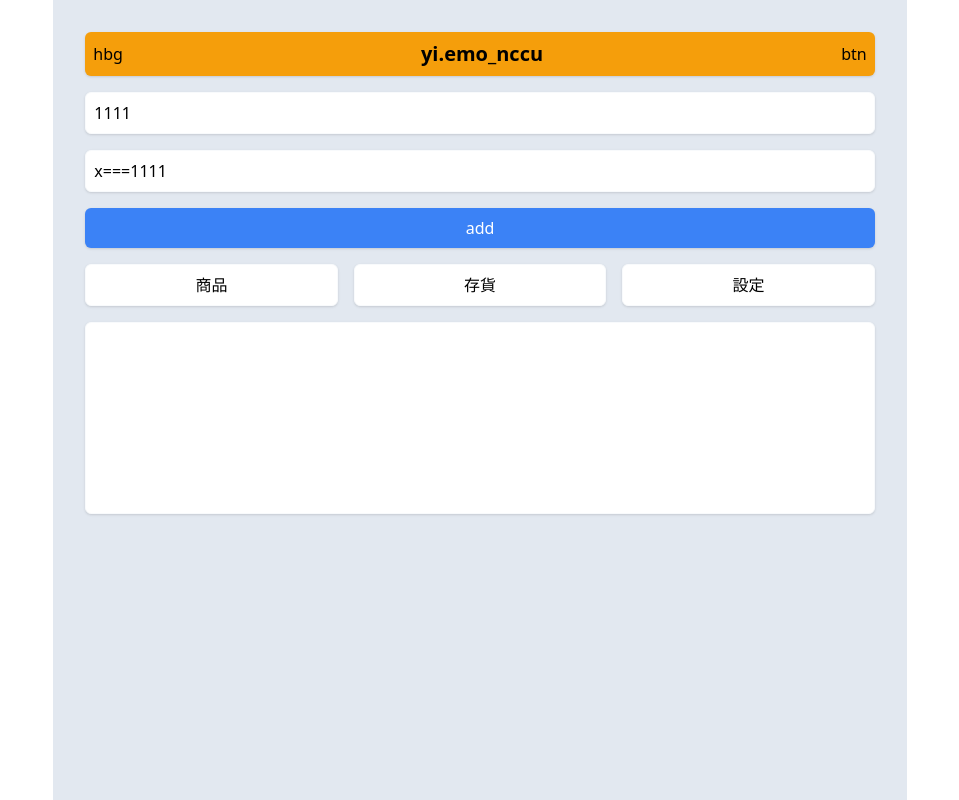
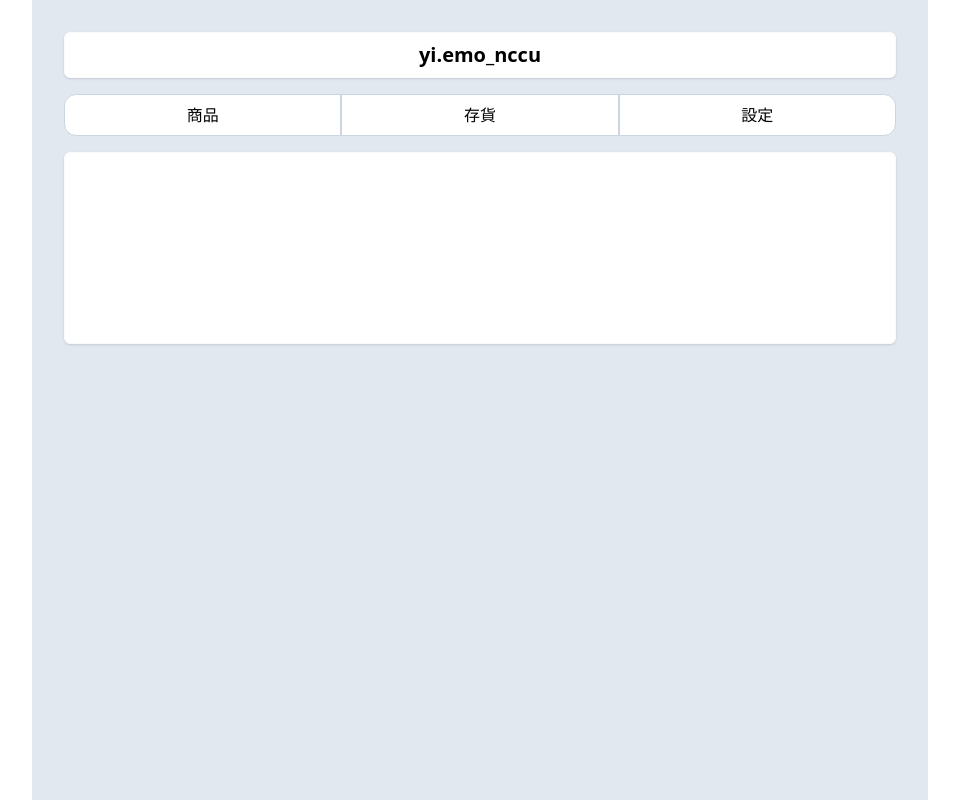
Before and after one commit to z15r7/yiemo_pmis, a Vue app in the folder frontend/: page / in a window 1280 px wide. Shown: the whole page, without its empty margins (160-1119 px from the left). Built offline with nearby package versions, Linux system fonts and the light colour scheme.

Commit message:
make header section

```diff
--- a/frontend/src/components/Header.vue
+++ b/frontend/src/components/Header.vue
@@ -1,10 +1,21 @@
 <template>
-    <div class="flex justify-center place-items-center shadow bg-amber-500 p-2 rounded-md">
-        <div>hbg</div>
+    <div class="flex justify-center place-items-center shadow border border-slate-50 bg-white p-2 rounded-md">
+        <div></div>
         <div class="w-full">
             <p class="text-xl font-bold text-center">{{ title }}</p>
         </div>
-        <div>btn</div>
+        <div></div>
+    </div>
+    <div class="flex flex-grow-0">
+        <div class="flex justify-center flex-grow-0 w-full border border-slate-300 bg-white p-2 rounded-l-xl">
+            <button class="`w-full -m-2 p-2">商品</button>
+        </div>
+        <div class="flex justify-center flex-grow-0 w-full border border-slate-300 bg-white p-2">
+            <button class="w-full -m-2 p-2">存貨</button>
+        </div>
+        <div class="flex justify-center flex-grow-0 w-full border border-slate-300 bg-white p-2 rounded-r-xl">
+            <button class="w-full -m-2 p-2">設定</button>
+        </div>
     </div>
 </template>
 
@@ -12,6 +23,14 @@
 export default {
     data: () => ({
         title: "yi.emo_nccu",
+        item: [
+            {name: "商品", link: "product", selected: false},
+            {name: "存貨", link: "stock", selected: false},
+            {name: "設定", link: "setting", selected: false}
+            // {name: "商品", link: "product", func: goProduct()},
+            // {name: "存貨", link: "stock", func: goStock()},
+            // {name: "設定", link: "setting", func: goSetting()}
+        ]
     }),
     methods: {
     },
--- a/frontend/src/components/Main.vue
+++ b/frontend/src/components/Main.vue
@@ -1,24 +1,7 @@
 <template>
-    <div class="place-item-center w-4/6 p-8 flex-row flex-grow-0 bg-slate-200 h-screen">
+    <div class="w-full max-w-4xl place-item-center p-8 flex-row flex-grow-0 bg-slate-200 h-screen space-y-4">
         <Header />
-        <div class="my-4 border border-slate-50 shadow bg-white p-2 rounded-md">{{ x }}</div>
-        <div class="my-4 border border-slate-50 shadow bg-white p-2 rounded-md" v-if="x===1111">{{ "x===1111" }}</div>
-        <div class="my-4 border border-slate-50 shadow bg-white p-2 rounded-md" v-if="x>1111">{{ showAbc }}</div>
-        <div class="flex justify-center my-4 shadow bg-blue-500 rounded-md p-2 text-white">
-            <button class="w-full -m-2 p-2" @click="add">add</button>
-        </div>
-        <div class="flex flex-grow-0 space-x-4">
-            <div class="flex justify-center flex-grow-0 w-full border border-slate-50 shadow bg-white p-2 rounded-md">
-                <button class="`w-full -m-2 p-2" @click="goProduct">商品</button>
-            </div>
-            <div class="flex justify-center flex-grow-0 w-full border border-slate-50 shadow bg-white p-2 rounded-md">
-                <button class="w-full -m-2 p-2" @click="goStock">存貨</button>
-            </div>
-            <div class="flex justify-center flex-grow-0 w-full border border-slate-50 shadow bg-white p-2 rounded-md">
-                <button class="w-full -m-2 p-2" @click="goSetting">設定</button>
-            </div>
-        </div>
-        <div class="my-4 border border-slate-50 shadow bg-white p-2 rounded-md h-48">{{ section }}</div>
+        <div class="border border-slate-50 shadow bg-white p-2 rounded-md h-48">{{ section }}</div>
     </div>
 </template>
 
@@ -27,14 +10,9 @@ import Header from '/src/components/Header.vue';
 
 export default {
     data: () => ({
-        x: 1111,
-        test: "testaaa",
         section: "",
     }),
     methods: {
-        add: function () {
-            this.x += 100;
-        },
         goProduct: function () {
             this.section = "product";
         },
@@ -46,9 +24,6 @@ export default {
         },
     },
     computed: {
-        showAbc: function () {
-            return `x>1111, ${this.test}`;
-        },
     },
     components: {
         Header,
```
